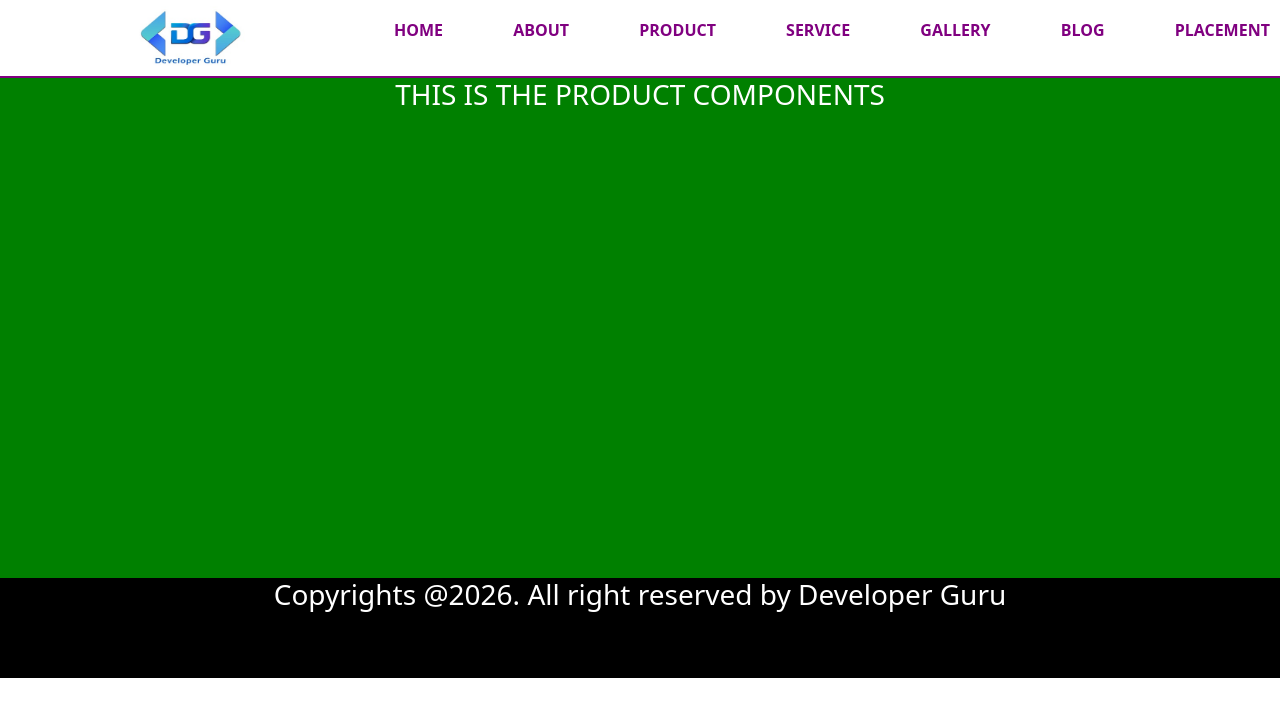
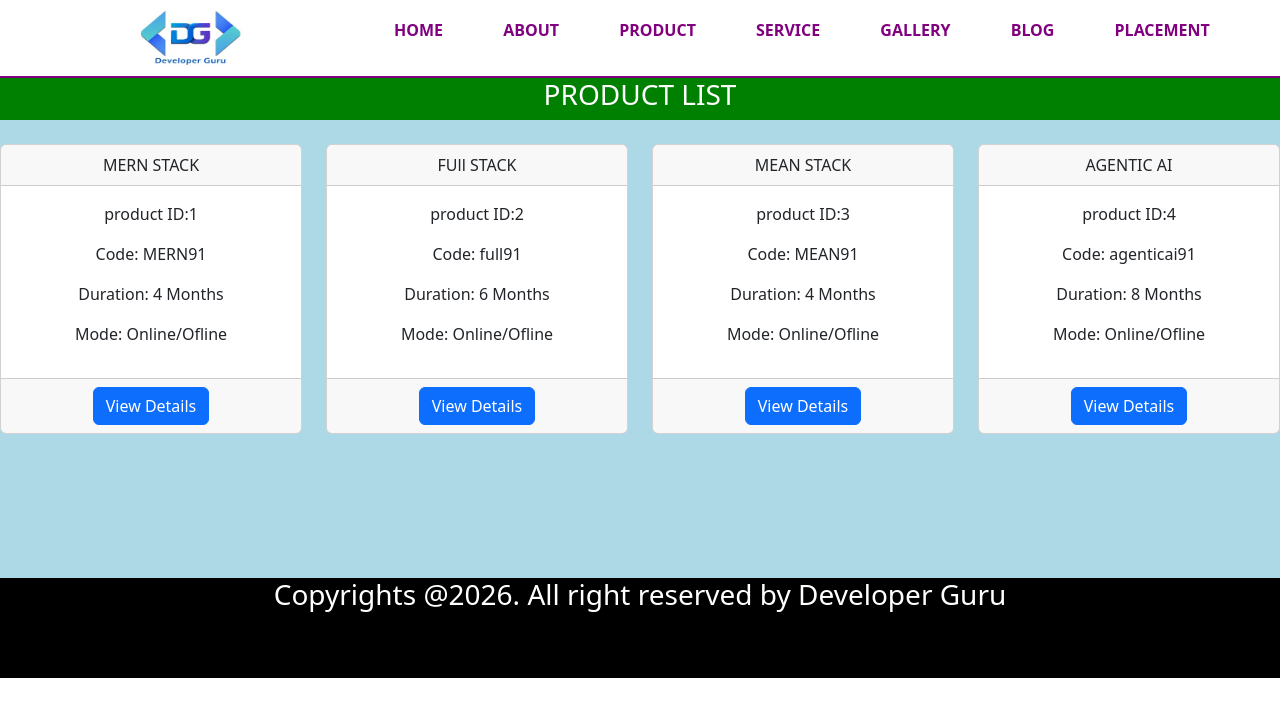
Before and after one commit to Developer-Guru-Offical/UI-329, a React (Vite) app in the folder React Js/UI-329/: page /Product in a window 1280 px wide. Shown: the top 716 px of the page. Built offline with nearby package versions, Linux system fonts and the light colour scheme.

Commit message:
setting localstorage value

```diff
--- a/React Js/UI-329/src/App.jsx
+++ b/React Js/UI-329/src/App.jsx
@@ -6,6 +6,7 @@ import Home from './Pages/Home'
 import About from './Pages/About'
 import Product from './Pages/Product'
 import Service from './Pages/Service'
+import ProductMoreDetails from './Components/ProductMoreDetails';
 // import Gallery from './Pages/Gallery'
 // import Placement from './Pages/Placement'
 // import Blog from './Pages/Blog'
@@ -18,6 +19,8 @@ function App() {
           <Route path="About" element={<About />} />
           <Route path="Product" element={<Product />} />
           <Route path="Service" element={<Service />} />
+          <Route path="productMoreDetails" element={<ProductMoreDetails />} />
+
           {/* <Route path="Gallery" element={<Gallery />} />
           <Route path="Blog" element={<Blog />} />
           <Route path="Placement" element={<Placement />} /> */}
--- a/React Js/UI-329/src/Components/Header/index.jsx
+++ b/React Js/UI-329/src/Components/Header/index.jsx
@@ -19,6 +19,7 @@ const Header = () => {
                     <li><Link to="Gallery">GALLERY</Link></li>
                     <li><Link to="Blog">BLOG</Link></li>
                     <li><Link to="Placement">PLACEMENT</Link></li>
+                     <li><Link to="productMoreDetails"></Link></li>
                 </ul>
             </div>
         </div>
--- /dev/null
+++ b/React Js/UI-329/src/Components/ProductDetails/ProductDetails.module.scss
@@ -0,0 +1,8 @@
+
+.mainWrap{
+  width :100%;
+  float:left;
+  background-color:lightblue;
+  height:500px;
+
+}
--- /dev/null
+++ b/React Js/UI-329/src/Components/ProductDetails/index.jsx
@@ -0,0 +1,37 @@
+
+import styles from './ProductDetails.module.scss';
+import { useNavigate } from "react-router-dom";
+
+const ProductDetails = ({ product }) => {
+    const navigate = useNavigate();
+
+    console.log(product, 'product@@#####');
+
+    const redirect = (P_Id) => {
+        //console.log(P_Id, 'P_Id@@###')
+        localStorage.setItem('product_Id',P_Id)
+        navigate("/productMoreDetails")
+    }
+
+    return <div className={styles.mainWrap}>
+        <div className='row mt-4'>
+            {product.map((item) => {
+                return <div className='col-md-3'>
+                    <div className='card'>
+                        <div className='card-header text-center'>{item.pname}</div>
+                        <div className='card-body text-center'>
+                            <p>product ID:{item.p_Id}</p>
+                            <p>Code: {item.pcode}</p>
+                            <p>Duration: {item.Duration}</p>
+                            <p>Mode: {item.Mode}</p>
+                        </div>
+                        <div className='card-footer text-center'><button className='btn btn-primary' onClick={() => redirect(item.p_Id)}>View Details</button></div>
+                    </div>
+                </div>
+            })}
+        </div>
+
+    </div>
+}
+
+export default ProductDetails;
--- /dev/null
+++ b/React Js/UI-329/src/Components/ProductMoreDetails/ProductMoreDetails.module.scss
@@ -0,0 +1,9 @@
+
+
+.mainWrap
+{
+    width:100%;
+    float:left;
+    height:500px;
+    background-color:red;
+}
--- /dev/null
+++ b/React Js/UI-329/src/Components/ProductMoreDetails/index.jsx
@@ -0,0 +1,21 @@
+
+import Header from '../Header';
+import Footer from '../Footer';
+//import { styles } from './ProductMoreDetails.module.scss';
+import styles from './ProductMoreDetails.module.scss';
+
+const ProductMoreDetails = () => {
+
+    const p_id= localStorage.getItem('product_Id');
+    console.log(p_id,'getiing product ID');
+
+    return <div className={styles.mainWrap}>
+        <h3 className='text-center text-white'> View Product Details for Product_ID {p_id}</h3>
+        </div>
+
+
+
+
+}
+
+export default ProductMoreDetails;
--- a/React Js/UI-329/src/Constant/mockData.js
+++ b/React Js/UI-329/src/Constant/mockData.js
@@ -46,3 +46,35 @@
         },
 
     ]
+
+     export const productDetails = [
+        {
+            "p_Id":1,
+            "pname": "MERN STACK",
+            "pcode": "MERN91",
+            "Duration": "4 Months",
+            "Mode":"Online/Ofline"
+        },
+        {
+            "p_Id":2,
+            "pname": "FUll STACK",
+            "pcode": "full91",
+            "Duration": "6 Months",
+            "Mode":"Online/Ofline"
+        },
+        {
+            "p_Id":3,
+            "pname": "MEAN STACK",
+            "pcode": "MEAN91",
+            "Duration": "4 Months",
+            "Mode":"Online/Ofline"
+        },
+        {
+            "p_Id":4,
+            "pname": "AGENTIC AI",
+            "pcode": "agenticai91",
+            "Duration": "8 Months",
+            "Mode":"Online/Ofline"
+        },
+
+    ]
--- a/React Js/UI-329/src/Pages/Product/index.jsx
+++ b/React Js/UI-329/src/Pages/Product/index.jsx
@@ -1,10 +1,17 @@
+import { useState } from 'react';
 import './Product.css';
+import ProductDetails from '../../Components/ProductDetails';
+import {productDetails} from '../../Constant/mockData.js';
+
 
 const Product=()=>{
 
+    const [product,setProduct]=useState(productDetails);
+
     return (
         <div className='productTitle'>
-            <h3>THIS IS THE PRODUCT COMPONENTS</h3>
+            <h3>PRODUCT LIST</h3>
+            <ProductDetails product={product}/>
         </div>
     )
 }
```
